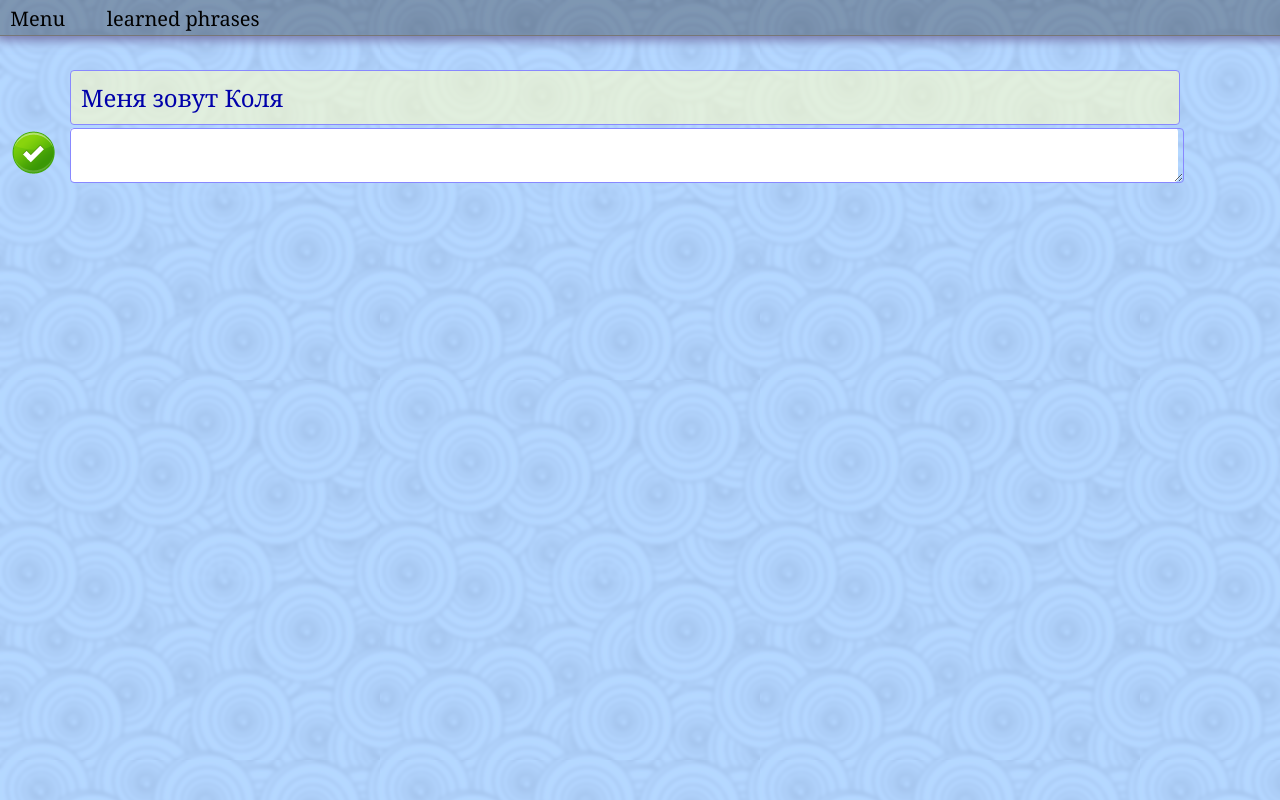
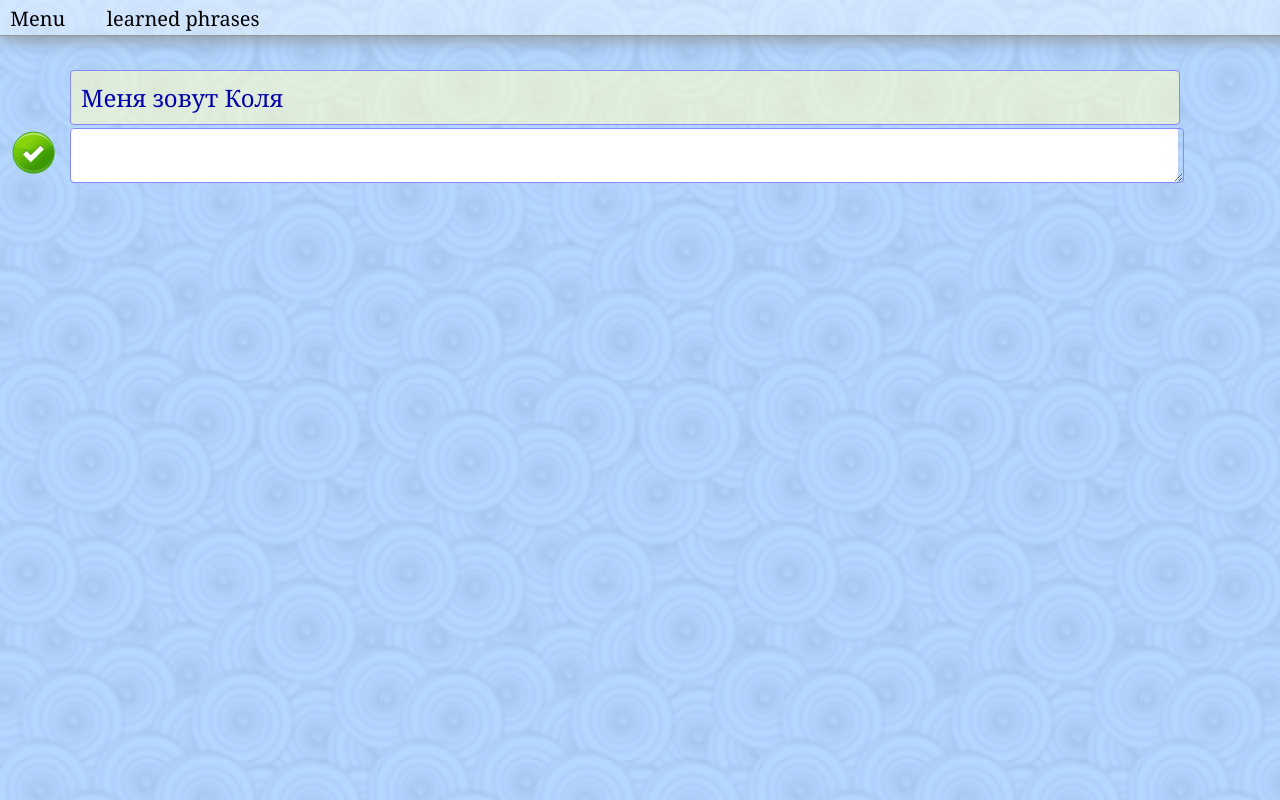
Before and after one commit to agrudtsin/gramatist, a website: page app/index.html in a window 1280 px wide. Drawn offline with Linux system fonts and the light colour scheme.

Commit message:
Menu bar become white

```diff
--- a/app/app.css
+++ b/app/app.css
@@ -93,8 +93,8 @@ body {
  left: 0px;
  width:2000px;
  height: 25px;
- background: rgba(0,0,0,0.3);
- box-shadow: 0px 0px 10px 4px #77A;
- border-bottom: solid 1px #777;
+ background: rgba(255,255,255,0.4);
+ box-shadow: 0px 0px 20px 1px #888;
+ border-bottom: solid 1px #999;
  PADDING: 5px;
 }
```
